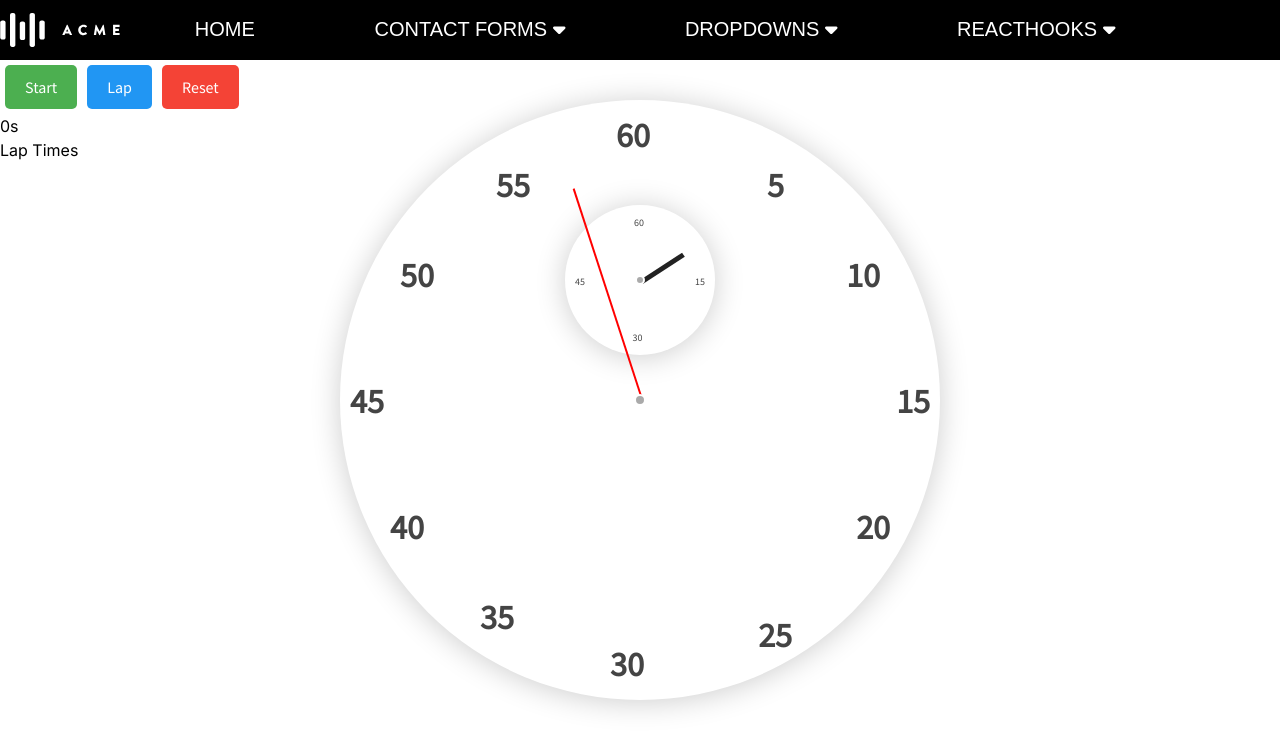
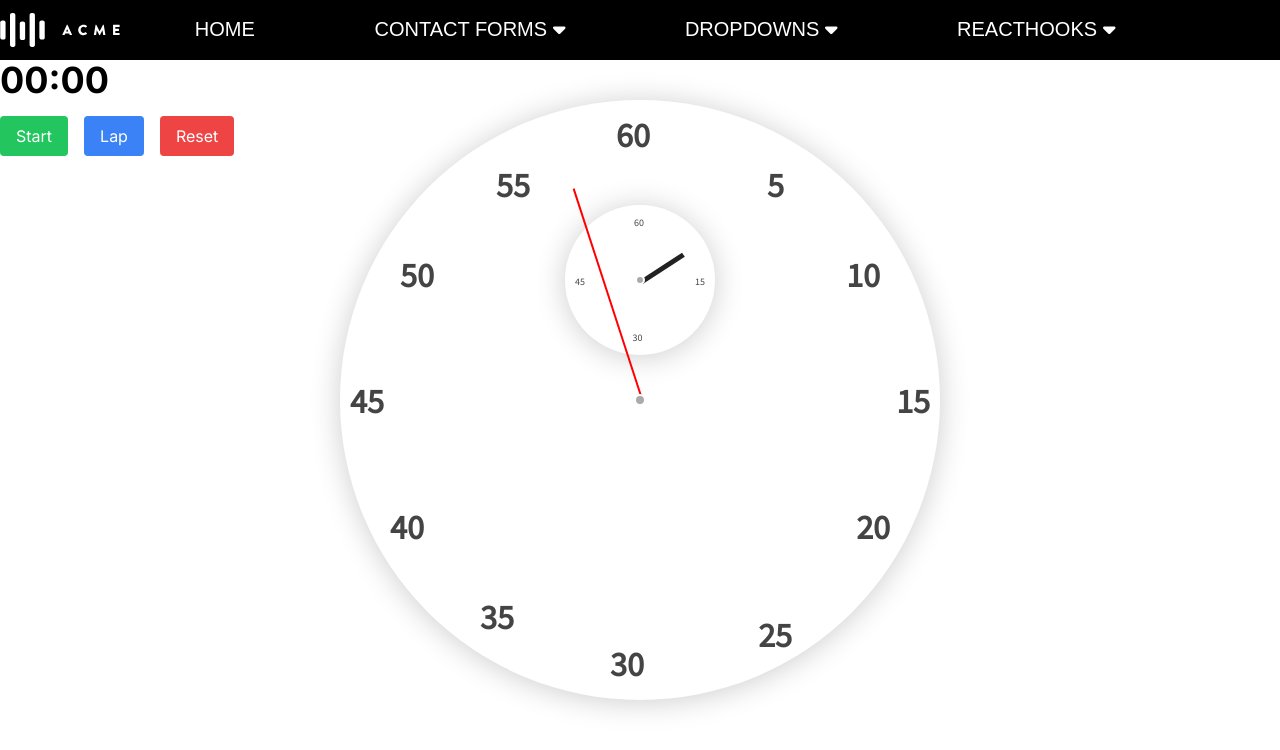
Before and after one commit to SattyamSamania/Contact-Form-formik, a Next.js app: page /Stopwatch in a window 1280 px wide. Shown: the top 750 px of the page. Built offline with nearby package versions, Linux system fonts and the light colour scheme; a web font is replaced by a local one.

Commit message:
Updated Stopwatch

```diff
--- a/app/Stopwatch/Stopwatch.js
+++ b/app/Stopwatch/Stopwatch.js
@@ -1,69 +1,83 @@
-'use client'
-
-import React, { useState, useEffect } from 'react';
-import styles from './AnalogClock.module.css';
+import { useState, useRef } from 'react';
 
 const Stopwatch = () => {
-  const [seconds, setSeconds] = useState(0);
-  const [isActive, setIsActive] = useState(false);
-  const [lapTimes, setLapTimes] = useState([]);
-  const [lastLapTime, setLastLapTime] = useState(0);
+  const [running, setRunning] = useState(false);
+  const [time, setTime] = useState(0);
+  const [laps, setLaps] = useState([]);
+  const [lapStartTime, setLapStartTime] = useState(0);
+  const intervalRef = useRef();
 
-  function toggle() {
-    setIsActive(!isActive);
+  const startStopHandler = () => {
+    setRunning(!running);
+
+    if (!running) {
+      setLapStartTime(time);
+      intervalRef.current = setInterval(() => {
+        setTime((prevTime) => prevTime + 1);
+      }, 1000);
+    } else {
+      clearInterval(intervalRef.current);
     }
+  };
 
-  function reset() {
-    setSeconds(0);
-    setIsActive(false);
-    setLapTimes([]);
-    setLastLapTime(0);
-  }
+  const lapHandler = () => {
+    const lapElapsed = time - lapStartTime;
+    setLaps([...laps, lapElapsed]);
+    setLapStartTime(time);
+  };
 
-  function lap() {
-    const currentTimestamp = new Date().getTime();
-    const lapTime = (currentTimestamp - lastLapTime) / 1000; // in seconds
-
-    setLapTimes([...lapTimes, lapTime]);
-    setLastLapTime(currentTimestamp);
-  }
-
-  useEffect(() => {
-    let interval = null;
-    if (isActive) {
-      interval = setInterval(() => {
-        setSeconds((seconds) => seconds + 1);
-      }, 1000);
-    } else if (!isActive && seconds !== 0) {
-      clearInterval(interval);
-    }
-    return () => clearInterval(interval);
-  }, [isActive, seconds]);
+  const resetHandler = () => {
+    setRunning(false);
+    clearInterval(intervalRef.current);
+    setTime(0);
+    setLaps([]);
+    setLapStartTime(0);
+  };
 
   return (
-    <div className={styles.btn}>
-      <button onClick={toggle} className={`button button-primary button-primary-${isActive ? 'active' : 'inactive'}`}>
-        {isActive ? 'Pause' : 'Start'}
+    <div>
+      <div className="text-4xl font-bold mb-4">{formatTime(time)}</div>
+      <div className="flex space-x-4">
+        <button
+          className="bg-green-500 text-white px-4 py-2 rounded"
+          onClick={startStopHandler}
+        >
+          {running ? 'Stop' : 'Start'}
         </button>
-      <button onClick={lap} disabled={!isActive} className="button">
+        <button
+          className="bg-blue-500 text-white px-4 py-2 rounded"
+          onClick={lapHandler}
+          disabled={!running}
+        >
           Lap
         </button>
-      <button onClick={reset} className="button">
+        <button
+          className="bg-red-500 text-white px-4 py-2 rounded"
+          onClick={resetHandler}
+        >
           Reset
         </button>
-
-      <div className="time">{seconds}s</div>
-
-      <div className="lapTimes">
-        <h2>Lap Times</h2>
+      </div>
+      {laps.length > 0 && (
+        <div className="mt-4">
+          <h2 className="text-xl font-bold mb-2">Lap Timings</h2>
           <ul>
-          {lapTimes.map((lap, index) => (
-            <li key={index}>{`Lap ${index + 1}: ${lap.toFixed(2)}s`}</li>
+            {laps.map((lap, index) => (
+              <li key={index}>
+                Lap {index + 1}: {formatTime(lap)}
+              </li>
             ))}
           </ul>
         </div>
+      )}
     </div>
   );
 };
 
+const formatTime = (seconds) => {
+  const minutes = Math.floor(seconds / 60);
+  const remainingSeconds = seconds % 60;
+  return `${String(minutes).padStart(2, '0')}:${String(remainingSeconds).padStart(2, '0')}`;
+};
+
 export default Stopwatch;
--- a/app/Stopwatch/page.js
+++ b/app/Stopwatch/page.js
@@ -4,7 +4,7 @@ import React, { useState, useEffect } from "react";
 import styles from './AnalogClock.module.css'
 import Stopwatch from "./Stopwatch";
 
-const Clock = () => {
+const page = () => {
   const [time, setTime] = useState(new Date());
 
   useEffect(() => {
@@ -72,4 +72,4 @@ const Clock = () => {
   );
 };
 
-export default Clock;
+export default page;
```
Lines whose indentation alone changed are shown as unchanged.
